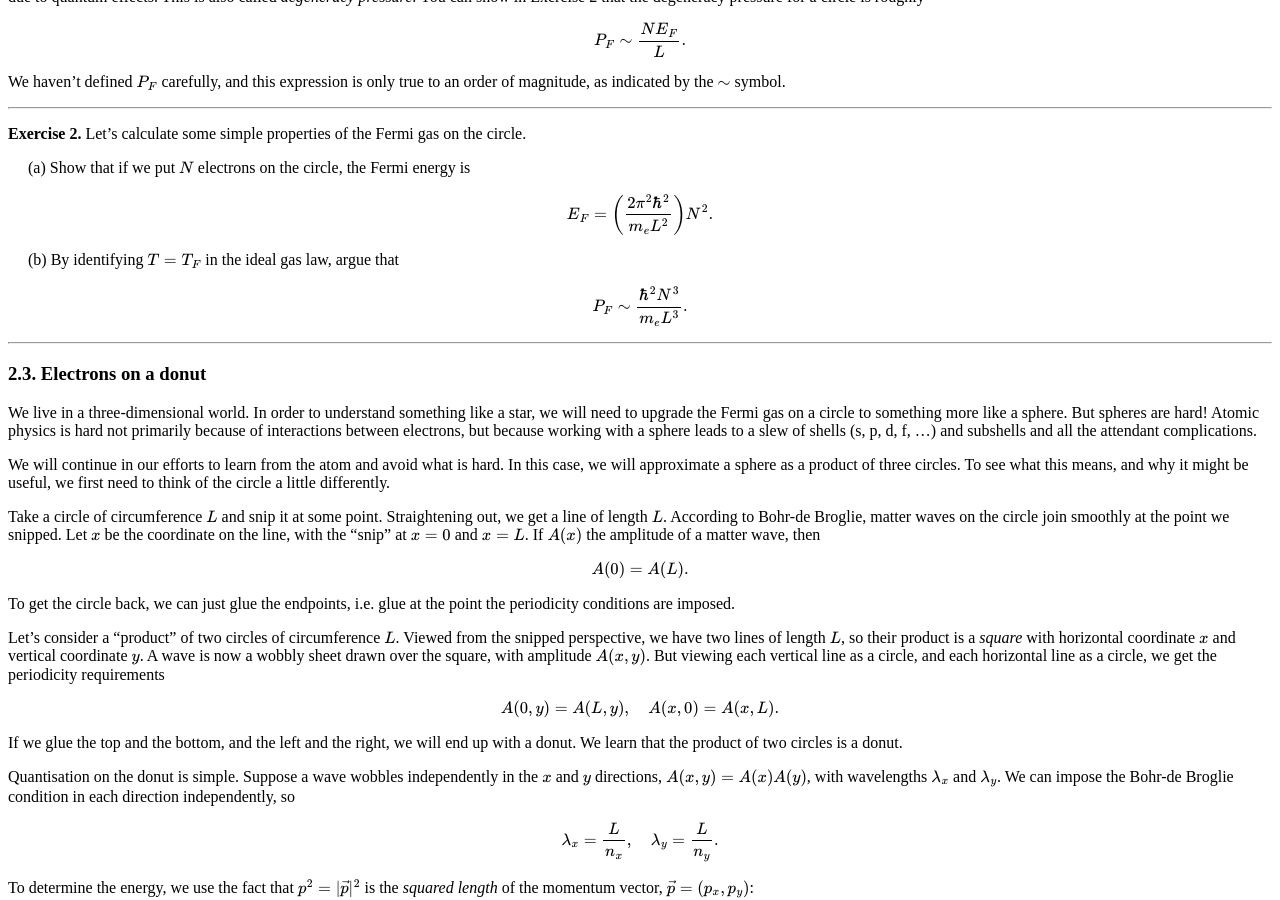
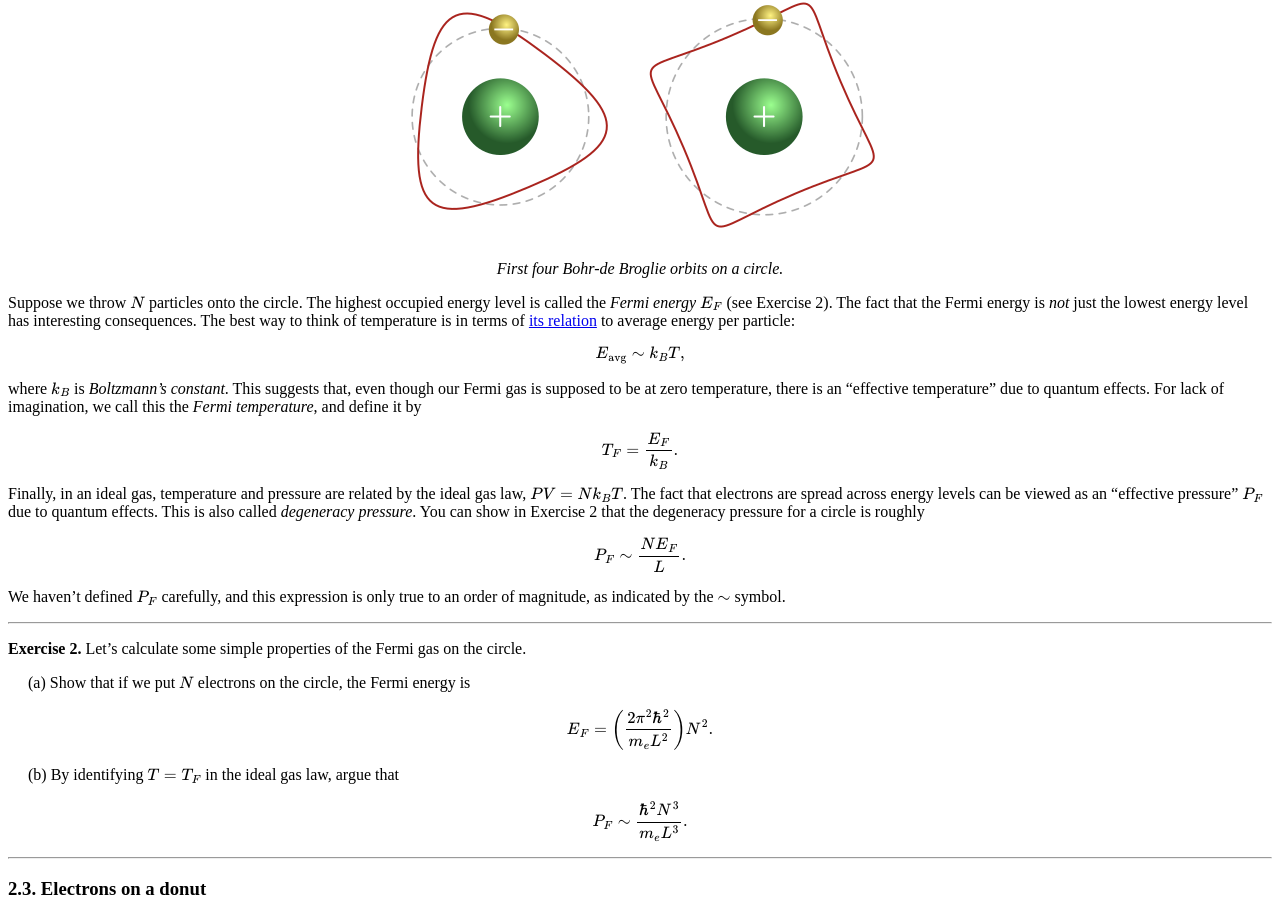
Before and after one commit to hapax/hapax.github.io, a Jekyll site: the page built from assets/chandra.md, in a window 1280 px wide and 900 px high, scrolled down 4971 px. Built offline with Jekyll 4.4.1, drawn with Linux system fonts in a browser that asks for light colours; our own code applies the rules of GitHub Pages for plain Markdown files; formulas are drawn with MathJax 3; a script that is not in the unit is left out.

Commit message:
Add chandra4

```diff
--- a/assets/chandra.md
+++ b/assets/chandra.md
@@ -305,6 +305,13 @@ The proton is no longer required, since its only role earlier was to
 determine the orbital radius $r_n$, and we have fixed $r_n = r$ by fiat.
 (Since the electrons are no longer bound, this eliminates the minus
 sign we needed in Exercise 1.)
+
+<figure>
+    <div style="text-align:center"><img src
+    ="/images/posts/chandra3.png"/>
+		    <figcaption><i>First four Bohr-de Broglie orbits on a circle.</i></figcaption>
+	</div>
+	</figure>
 
 Suppose we throw $N$ particles onto the circle.
 The highest occupied energy level is called the *Fermi energy* $E_F$
```
Also changed, not shown: images/posts/chandra4.png (added), 1 other file.
